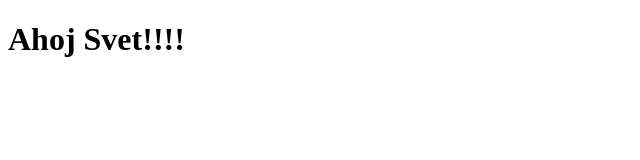
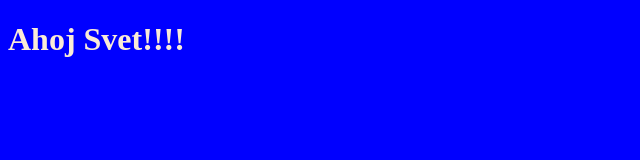
Before and after one commit to AdamLachDev/Kurz-testy, a plain HTML site: page index.html in a window 1280 px wide. Shown: the whole page, without its empty margins (0-640 px from the left). Drawn offline with Linux system fonts and the light colour scheme.

Commit message:
Pridany externy subor app.css

```diff
--- /dev/null
+++ b/app.css
@@ -0,0 +1,4 @@
+body {
+    background-color: blue;
+    color: antiquewhite;
+}
--- a/index.html
+++ b/index.html
@@ -5,6 +5,7 @@
     <meta name="viewport" content="width=device-width, initial-scale=1.0">
     <title>Nas Web</title>
     <script src="./app.js"></script>
+    <link rel="stylesheet" href="./app.css">
 </head>
 <body>
     <h1>Ahoj Svet!!!!</h1>
```
